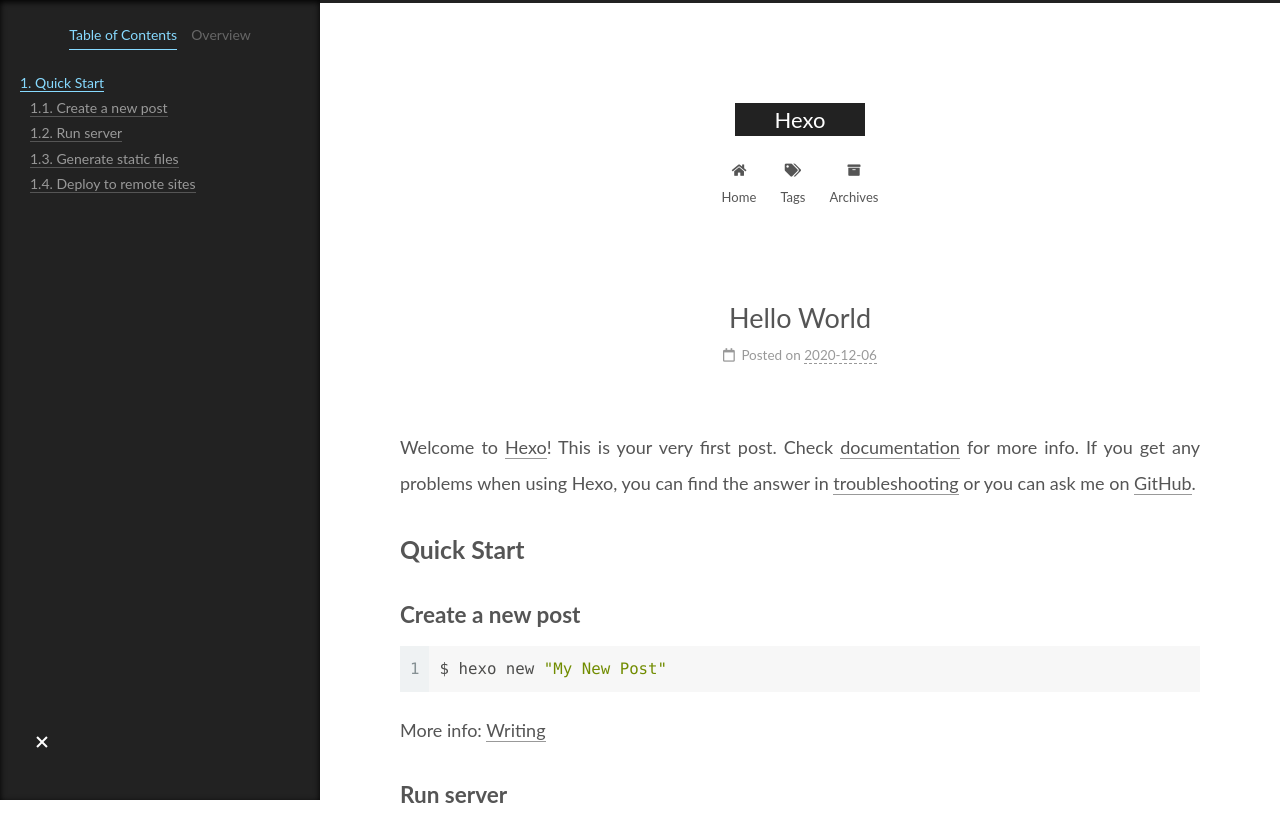
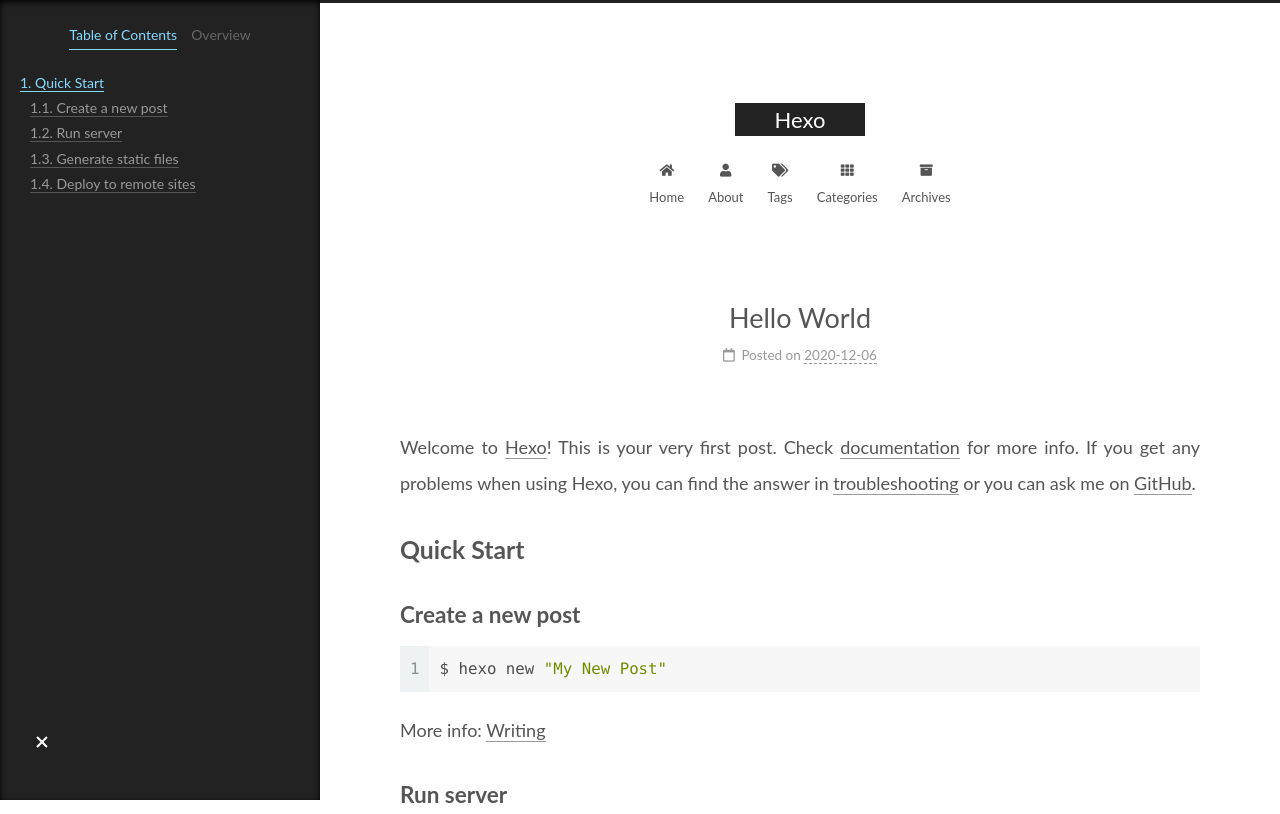
Before and after one commit to bj698/bj698.github.io, a plain HTML site: page 2020/12/06/hello-world/index.html in a window 1280 px wide. Shown: the top 814 px of the page. Drawn offline with Linux system fonts and the light colour scheme.

Commit message:
Site updated: 2021-01-09 20:15:57

```diff
--- a/2020/12/06/hello-world/index.html
+++ b/2020/12/06/hello-world/index.html
@@ -117,9 +117,19 @@
     <a href="/" rel="section"><i class="fa fa-home fa-fw"></i>Home</a>
 
   </li>
+        <li class="menu-item menu-item-about">
+
+    <a href="/about/" rel="section"><i class="fa fa-user fa-fw"></i>About</a>
+
+  </li>
         <li class="menu-item menu-item-tags">
 
     <a href="/tags/" rel="section"><i class="fa fa-tags fa-fw"></i>Tags</a>
+
+  </li>
+        <li class="menu-item menu-item-categories">
+
+    <a href="/categories/" rel="section"><i class="fa fa-th fa-fw"></i>Categories</a>
 
   </li>
         <li class="menu-item menu-item-archives">
```
Also changed, not shown: archives/2020/12/index.html (+10 -0 lines), archives/2020/index.html (+10 -0 lines), archives/index.html (+10 -0 lines), ftp服务器搭建/ftp.html (+10 -0 lines), index.html (+10 -0 lines), tags/index.html (+10 -0 lines).
